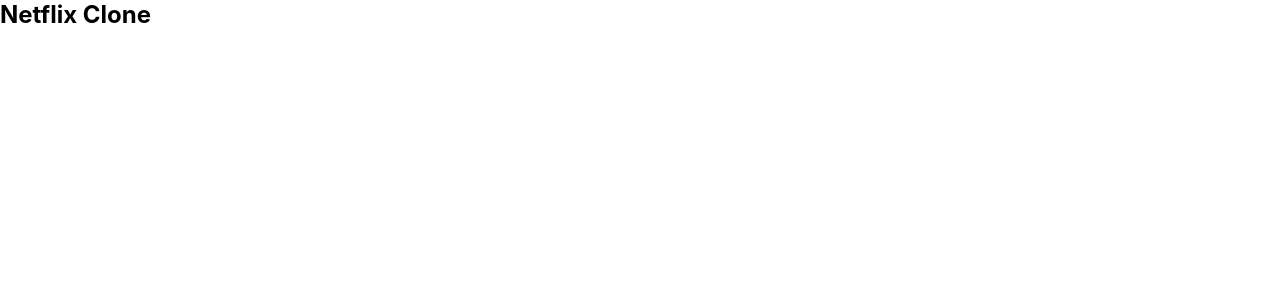
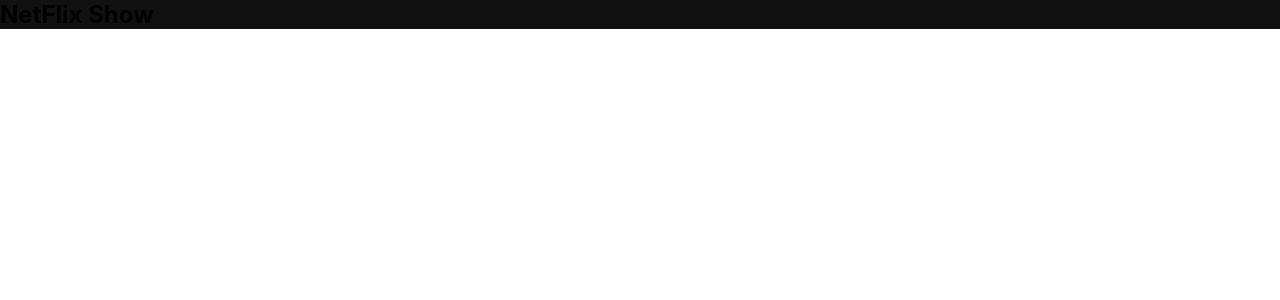
Before and after one commit to Tchalaou33/Last-Gp, a React (Create React App) app: page /netflix-show in a window 1280 px wide. Shown: the top 300 px of the page. Built offline with nearby package versions, Linux system fonts and the light colour scheme.

Commit message:
deleted a few files related to defualt logo, moved counterSlice.js to features fille, and working out syntac error

```diff
--- a/src/App.js
+++ b/src/App.js
@@ -1,15 +1,18 @@
 import React from 'react';
 import {BrowserRouter, Switch, Route} from "react-router-dom";
+import './App.css';
+import Home from "./pages/Home";
+import NetFlixShow from "./pages/NetFlixShow";
 
-import './App.css';
 
 function App() {
   return (
     <BrowserRouter>
     <div className="App">
+      <Route exact path="/" component={Home} />
+      <Route path="/netflix-show" component={NetFlixShow} />
+    </div>
 
-    </div>
-    <h2>Netflix Clone</h2>
     </BrowserRouter>
   );
 }
--- a/src/app/store.js
+++ b/src/app/store.js
@@ -1,5 +1,5 @@
 import { configureStore } from '@reduxjs/toolkit';
-import counterReducer from '../features/counter/counterSlice';
+import counterReducer from '../features/counterSlice';
 
 export const store = configureStore({
   reducer: {
--- a/src/features/counter/counterSlice.js
+++ b/src/features/counterSlice.js
@@ -1,5 +1,5 @@
 import { createAsyncThunk, createSlice } from '@reduxjs/toolkit';
-import { fetchCount } from './counterAPI';
+import { fetchCount } from './counter/counterAPI';
 
 const initialState = {
   value: 0,
--- /dev/null
+++ b/src/pages/Home.js
@@ -0,0 +1,11 @@
+import React from 'react'
+
+const Home = () => {
+    return (
+        <div>
+            <h2>Home</h2>
+        </div>
+    );
+};
+
+export default Home;
--- /dev/null
+++ b/src/pages/NetFlixShow.js
@@ -0,0 +1,11 @@
+import React from "react"
+
+function NetFlixShow() {
+    return (
+        <div>
+            <h2>NetFlix Show</h2>
+        </div>
+    );
+}
+
+export default NetFlixShow;
```
Also changed, not shown: src/setupTests.js (deleted, +0 -5 lines), src/logo.svg (deleted), 1 other file (tests, documents, lock files or other folders).
